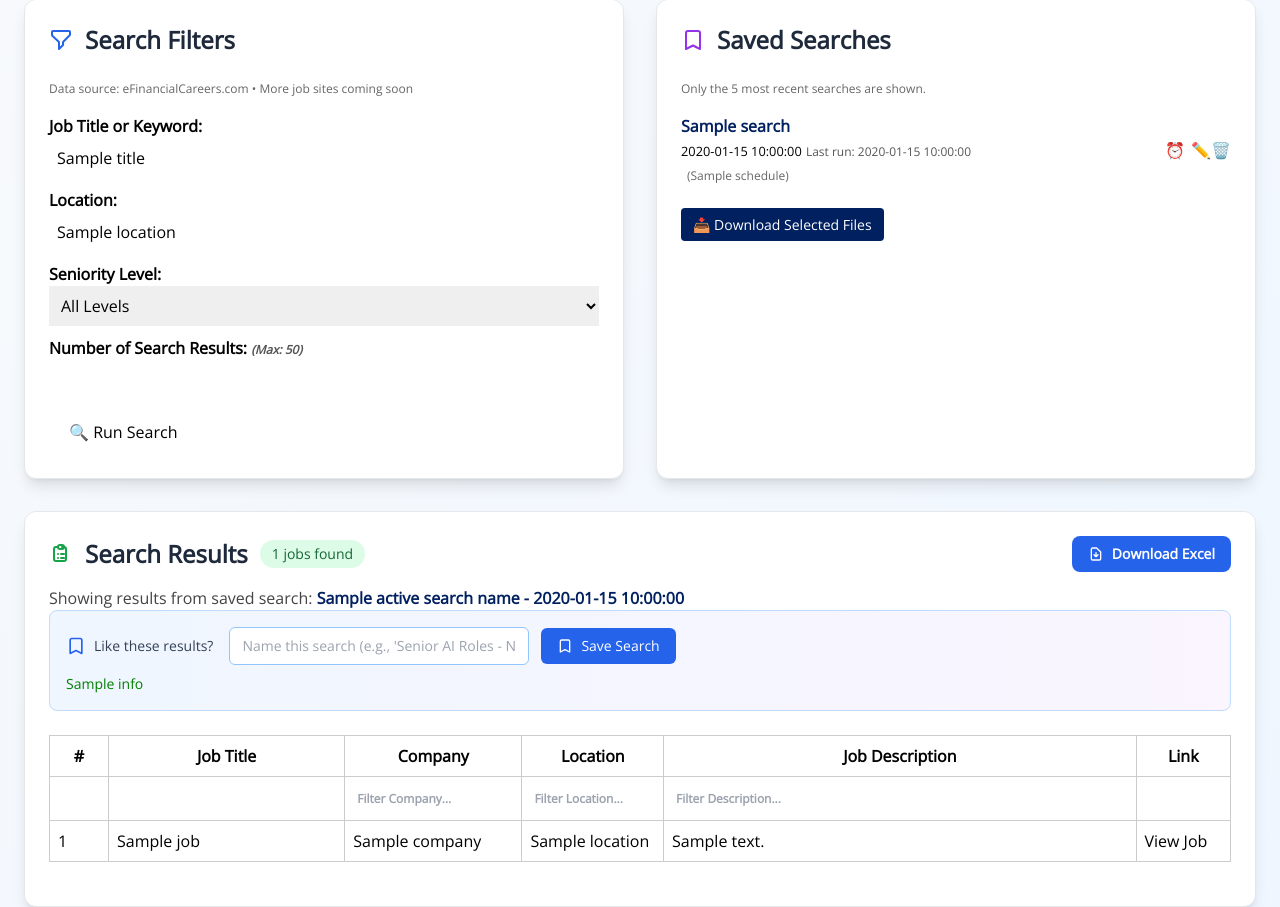
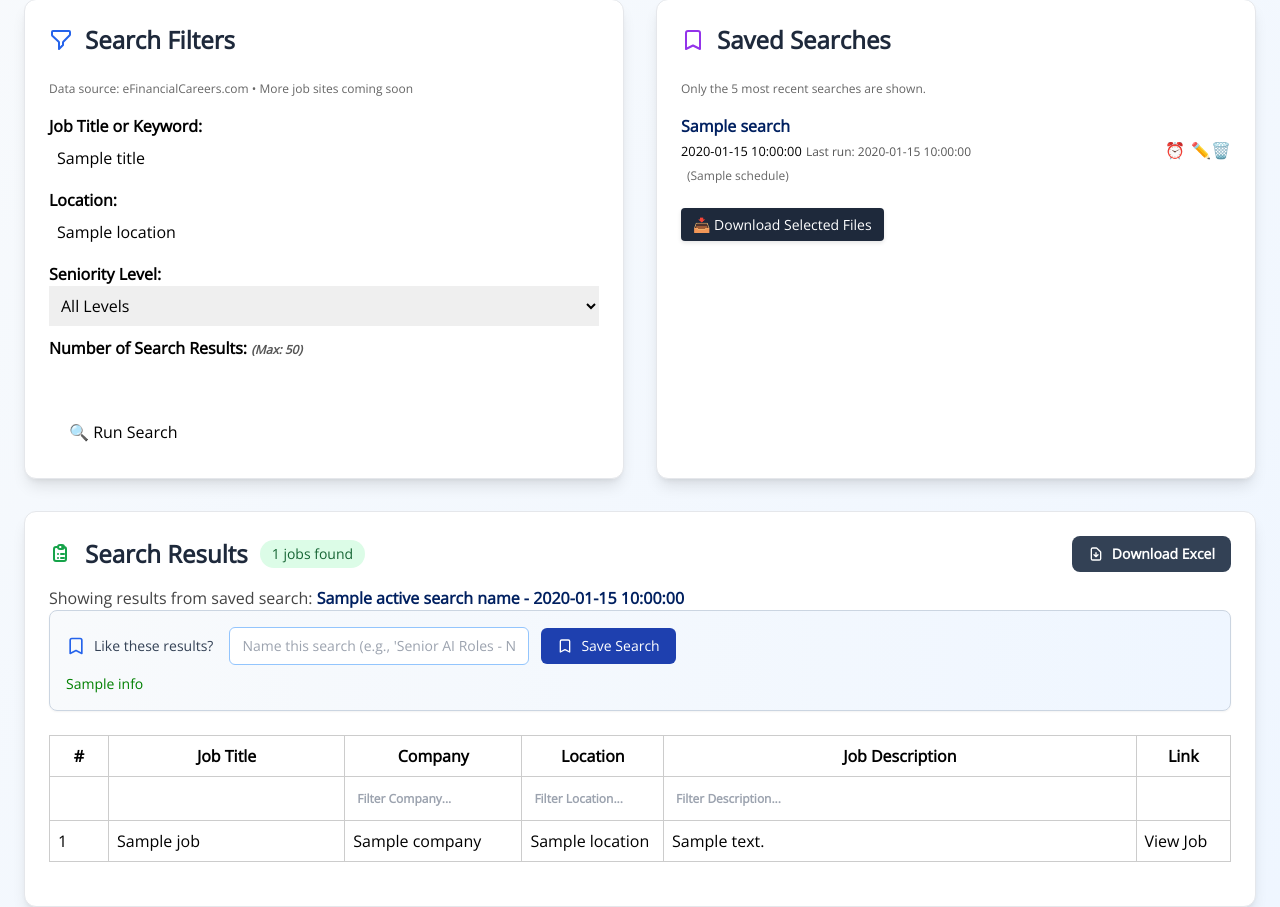
Before and after one commit to Frameit12/jobs_scraper, a Flask app: template templates/index.html in a window 1280 px wide. Shown: the part 243-1150 px from the top of the page. Run offline with Flask 3, Linux system fonts and the light colour scheme; the template is opened without the code that fills it: most values are stand-ins (such as "Sample title", 1, 10 or a date in 2020); parts of the project's set-up code (start-up, migrations or seed data) failed here and were passed over; some libraries are stand-ins or nearby versions.

Commit message:
Update index.html

```diff
--- a/templates/index.html
+++ b/templates/index.html
@@ -214,7 +214,7 @@
 
                 <form method="POST" action="/download_selected" id="multi-download-form">
                   <button type="submit"
-                          style="margin-top: 12px; padding: 6px 12px; font-size: 14px; background-color: #002060; color: white; border: none; border-radius: 4px; cursor: pointer;">
+                          style="margin-top: 12px; padding: 6px 12px; font-size: 14px; background-color: #1e293b; color: white; border: none; border-radius: 4px; cursor: pointer; box-shadow: 0 2px 4px rgba(0,0,0,0.1);">
                       📥 Download Selected Files
                   </button>
                 </form>
@@ -235,7 +235,7 @@
                 </h2>
                 {% if jobs %}
                 <form method="POST" action="/download">
-                    <button type="submit" class="px-4 py-2 bg-blue-600 text-white text-sm font-semibold rounded-lg hover:bg-blue-700 transition-colors flex items-center">
+                    <button type="submit" class="px-4 py-2 bg-slate-700 text-white text-sm font-semibold rounded-lg hover:bg-slate-800 transition-colors flex items-center">
                         <svg class="w-4 h-4 mr-2" fill="none" stroke="currentColor" viewBox="0 0 24 24">
                             <path stroke-linecap="round" stroke-linejoin="round" stroke-width="2" d="M12 10v6m0 0l-3-3m3 3l3-3m2 8H7a2 2 0 01-2-2V5a2 2 0 012-2h5.586a1 1 0 01.707.293l5.414 5.414a1 1 0 01.293.707V19a2 2 0 01-2 2z"></path>
                         </svg>
@@ -253,7 +253,7 @@
 
             {% if jobs %}
             <!-- Save This Search Section -->
-            <div class="bg-gradient-to-r from-blue-50 to-purple-50 border border-blue-200 rounded-lg p-4 mb-6">
+            <div class="bg-gradient-to-r from-slate-50 to-blue-50 border border-slate-300 rounded-lg p-4 mb-6 shadow-sm">
                 <form method="POST">
                     <!-- Hidden fields to preserve search criteria -->
                     <input type="hidden" name="title" value="{{ title }}">
@@ -277,7 +277,7 @@
                                     class="flex-1 px-3 py-2 border border-blue-300 rounded-md text-sm focus:outline-none focus:ring-2 focus:ring-blue-500 focus:border-transparent"
                                     style="max-width: 300px;"
                                 >
-                                <button type="submit" name="action" value="save" class="px-4 py-2 bg-blue-600 text-white text-sm font-medium rounded-md hover:bg-blue-700 transition-colors flex items-center">
+                                <button type="submit" name="action" value="save" class="px-4 py-2 bg-blue-800 text-white text-sm font-medium rounded-md hover:bg-blue-900 transition-colors flex items-center">
                                     <svg class="w-4 h-4 mr-2" fill="none" stroke="currentColor" viewBox="0 0 24 24">
                                         <path stroke-linecap="round" stroke-linejoin="round" stroke-width="2" d="M5 5a2 2 0 012-2h10a2 2 0 012 2v16l-7-3.5L5 21V5z"></path>
                                     </svg>
```
